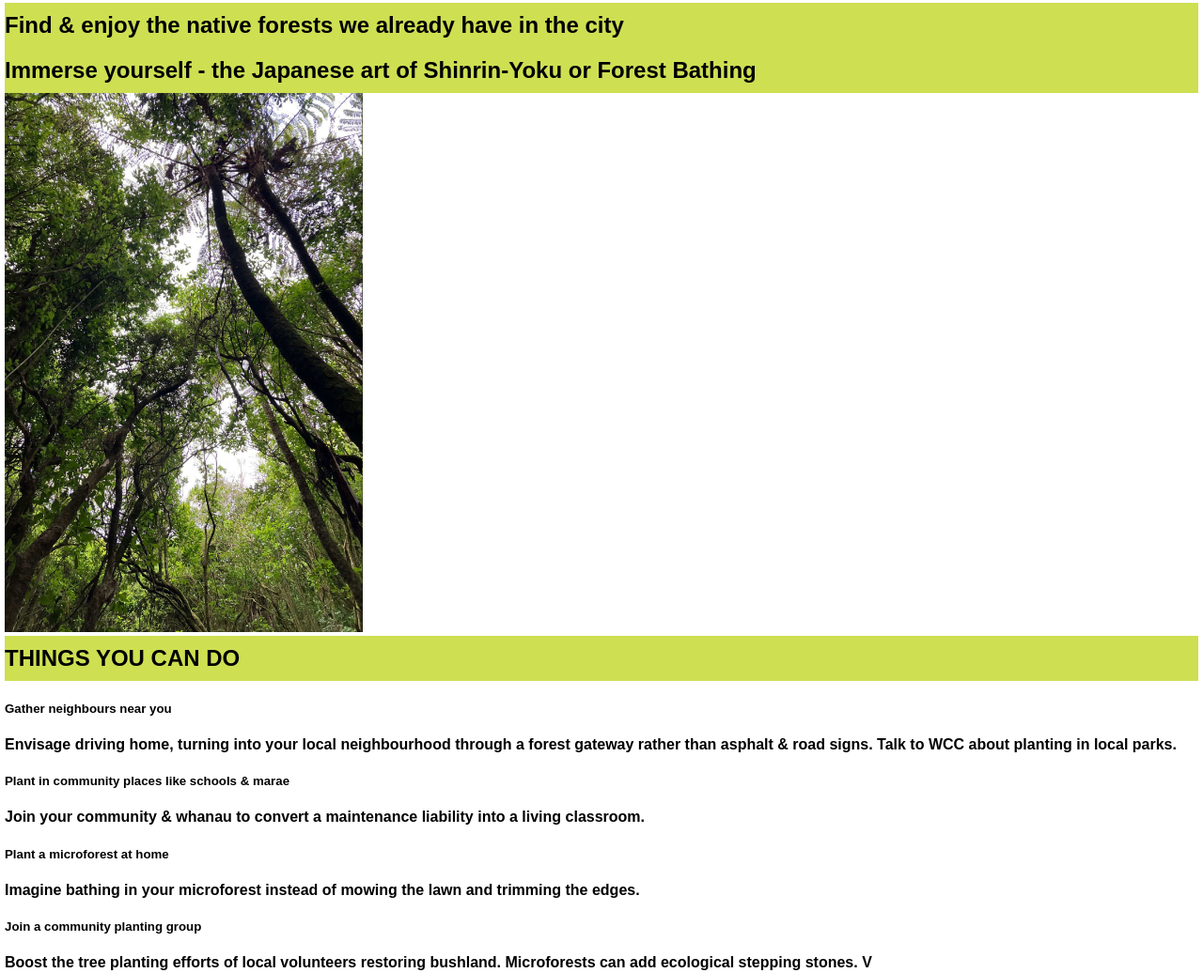
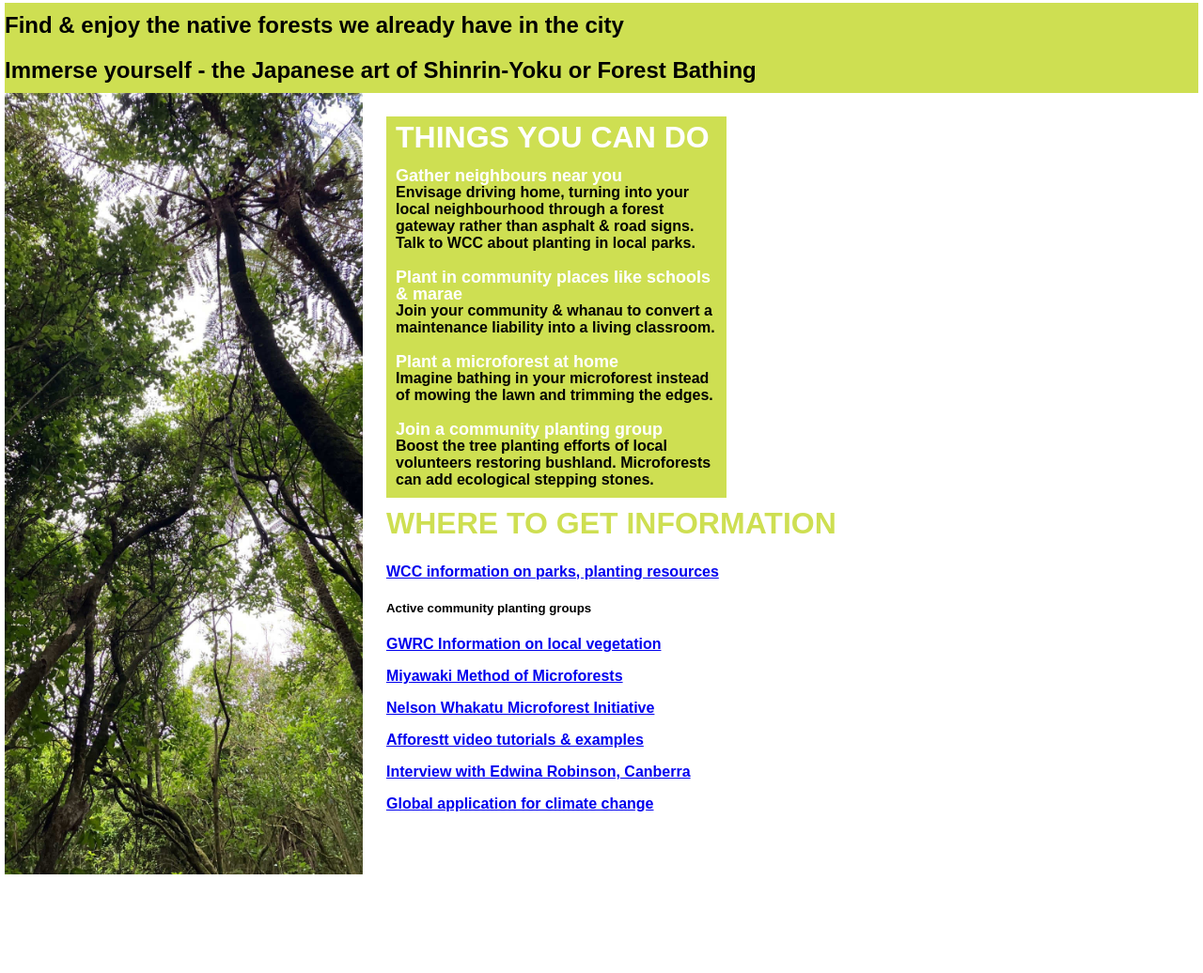
Before and after one commit to BoopEnthusiast/Microforests, a plain HTML site: page index.html in a window 1280 px wide. Shown: the part 1125-2161 px from the top of the page at 94% size. After the commit the page ends 2056 px from the top, so only its background shows below. Drawn offline with Linux system fonts and the light colour scheme.

Commit message:
finish second page

```diff
--- a/index.css
+++ b/index.css
@@ -47,7 +47,7 @@ footer img {
 
 @media (max-width: 1000px) {
     main {
-        margin-bottom: 1000px;
+        margin-bottom: 700px;
     }
 
     footer {
@@ -175,8 +175,14 @@ footer img {
     margin: 0;
 }
 
+.second-page-content-container {
+    display: flex;
+    gap: 15px;
+}
+
 .second-page-content-container img {
     width: 30%;
+    object-fit: cover;
 }
 
 @media (max-width: 1000px) {
@@ -184,3 +190,52 @@ footer img {
         display: none;
     }
 }
+
+/* Second page content */
+.second-page-content {
+    display: flex;
+    flex-direction: column;
+    width: max-content;
+    box-sizing: border-box;
+    padding: 10px;
+}
+
+.things-you-can-do {
+    transform: translateY(15px);
+    background-color: #CEDF52;
+    width: 40%;
+    height: max-content;
+    padding: 10px;
+}
+
+.things-you-can-do h2 {
+    font-size: xx-large;
+    line-height: 0.8em;
+    color: #fff;
+    margin: 0;
+}
+
+.things-you-can-do h5 {
+    font-size: large;
+    line-height: 1em;
+    color: #fff;
+    margin-top: 1em;
+    margin-bottom: 0;
+}
+
+.things-you-can-do p {
+    margin: 0;
+}
+
+.where-to-get-information {
+    margin-top: auto;
+    color: #000;
+    margin-top: 40px;
+    transform: translateY(-40px);
+}
+
+@media (max-width: 1000px) {
+    .things-you-can-do {
+        width: 90%;
+    }
+}
--- a/index.html
+++ b/index.html
@@ -131,8 +131,9 @@
                     Immerse yourself - the Japanese art of Shinrin-Yoku or Forest Bathing</h3>
                     <div class="second-page-content-container">
                         <img src="./images/second-page-forest.opti.jpg">
+                        <div class="second-page-content">
                             <div class="things-you-can-do">
-                            <h3>THINGS YOU CAN DO</h3>
+                                <h2>THINGS YOU CAN DO</h2>
                                 <h5>Gather neighbours near you</h5>
                                 <p><b>Envisage driving home, turning into your local neighbourhood through
                                     a forest gateway rather than asphalt & road signs.
@@ -145,7 +146,19 @@
                                     trimming the edges.</b></p>
                                 <h5>Join a community planting group</h5>
                                 <p><b>Boost the tree planting efforts of local volunteers restoring bushland.
-                                Microforests can add ecological stepping stones. V</b></p>
+                                    Microforests can add ecological stepping stones.</b></p>
+                            </div>
+                            <div class="where-to-get-information">
+                                <h2>WHERE TO GET INFORMATION</h2>
+                                <p><a href="https://wellington.govt.nz/climate-change-sustainability-environment/environment/tree-and-plant-services/restoration-planting-guides"><b>WCC information on parks, planting resources</b></a></p>
+                                <h5>Active community planting groups</h5>
+                                <p><a href="https://www.gw.govt.nz/document/1201/restoration-planting-guide-for-the-wellington-region"><b>GWRC Information on local vegetation</b></a></p>
+                                <p><a href="https://www.researchgate.net/publication/354656628_MIYAWAKI_TECHNIQUE_OF_AFFORESTATION"><b>Miyawaki Method of Microforests</b></a></p>
+                                <p><a href="https://climateandnature.org.nz/solutions/nelson-whakatu-microforest"><b>Nelson Whakatu Microforest Initiative</b></a></p>
+                                <p><a href="https://www.afforestt.com https://www.youtube.com/playlist?list=PLDw6OmGaV5rnOCATIho19IcvpF2eqsG_6"><b>Afforestt video tutorials & examples</b></a></p>
+                                <p><a href="https://www.youtube.com/watch?v=P2_YVkfzpnE"><b>Interview with Edwina Robinson, Canberra</b></a></p>
+                                <p><a href="https://www.theguardian.com/environment/2020/jun/13/fast-growing-mini-forests-spring-up-in-europe-to-aid-climate"><b>Global application for climate change</b></a></p>
+                            </div>
                         </div>
                     </div>
                 </div>
```
Lines whose indentation alone changed are shown as unchanged.
